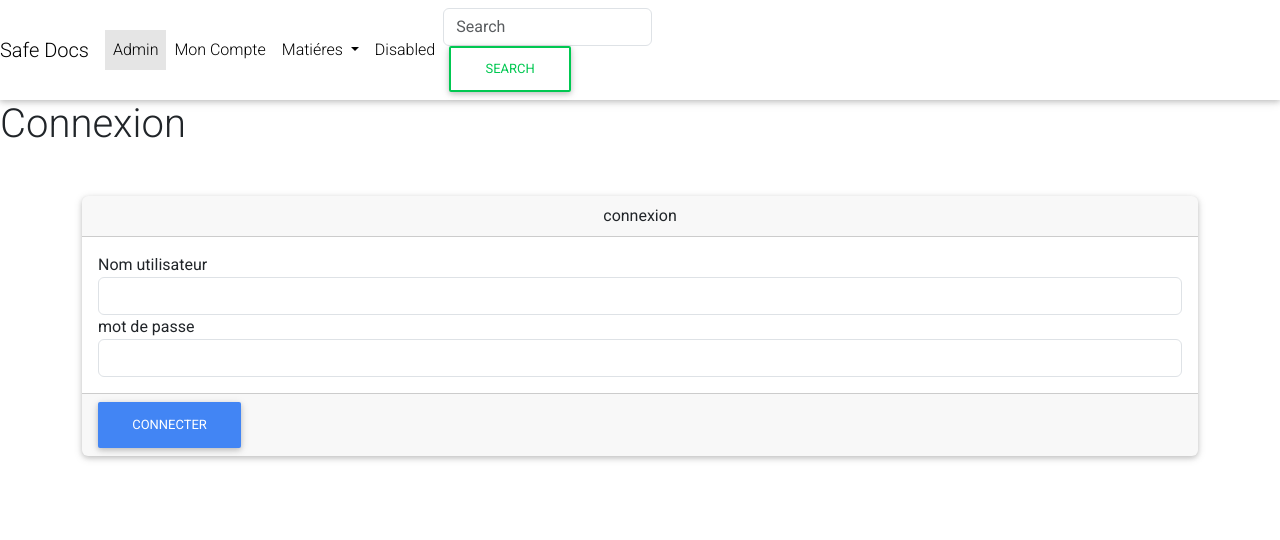
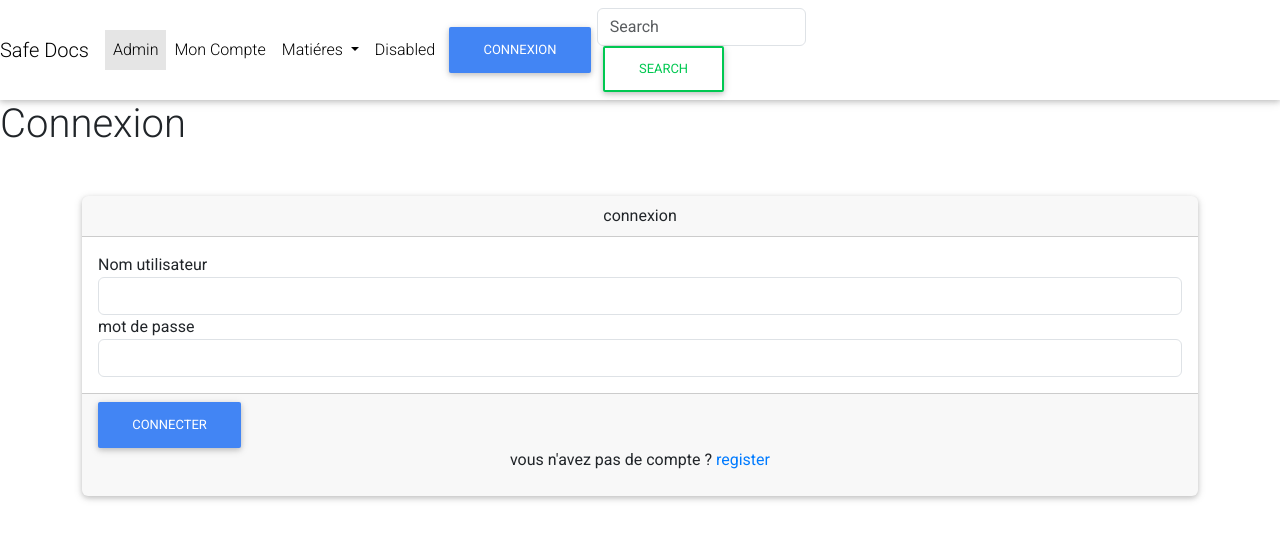
Before and after one commit to rimKhedher2022/djangoGestionDocuments, a Django app: page /auth/login in a window 1280 px wide. Shown: the top 540 px of the page. Run offline with Django 4.2, Linux system fonts and the light colour scheme; parts of the project's set-up code (start-up, migrations or seed data) failed here and were passed over; some libraries are stand-ins or nearby versions.

Commit message:
login et register

```diff
--- a/app_auth/forms.py
+++ b/app_auth/forms.py
@@ -4,3 +4,8 @@ from django import forms
 class LoginForm(forms.Form):
     username = forms.CharField(label="Nom utilisateur",widget=forms.TextInput(attrs={'class':'form-control'}))
     pwd = forms.CharField(label="Mot de passe",widget=forms.PasswordInput(attrs={'class':'form-control'}))
+
+class RegisterForm(forms.Form):
+    username = forms.CharField(label="Nom utilisateur",widget=forms.TextInput(attrs={'class':'form-control'}))
+    pwd = forms.CharField(label="Mot de passe",widget=forms.PasswordInput(attrs={'class':'form-control'}))
+    pwd_confirm = forms.CharField(label="Mot de passe de confirmation",widget=forms.PasswordInput(attrs={'class':'form-control'}))
--- a/app_auth/templates/login.html
+++ b/app_auth/templates/login.html
@@ -31,7 +31,7 @@ Connexion
 
                     {% if form.username.errors %}
                     {% for error in form.username.errors%}
-                    <div><small class="text-danger">{{error}}</small></div>
+                    <div class="div-error-{{form.username.name}}"><small class="text-danger">{{error}}</small></div>
                     {% endfor %}
                     {% endif %}
 
@@ -40,7 +40,7 @@ Connexion
                     <label for="id_pwd">mot de passe</label>
                     {% if form.pwd.errors %}
                     {% for error in form.pwd.errors%}
-                    <div><small class="text-danger">{{error}}</small></div>
+                    <div class="div-error-{{form.pwd.name}}"><small class="text-danger">{{error}}</small></div>
                     {% endfor %}
                     {% endif %}
                     {{form.pwd}}
@@ -48,8 +48,10 @@ Connexion
 
                 <div class="card-footer">
                     <button class="btn btn-primary btn-block submit">connecter</button>
+                    <p class="text-center">vous n'avez pas de compte ? <a href="{% url 'register' %}">register</a></p>
+                </div>
 
-                </div>
+
             </div>
 
         </form>
--- a/app_auth/urls.py
+++ b/app_auth/urls.py
@@ -1,9 +1,11 @@
 from unicodedata import name
 from django.urls import path
-from .views import login
+from .views import *
 
 urlpatterns=[
-    path('login',login,name='login')
+    path('login',login_toDoc,name='login'),
+    path('register',register,name='register'),
+    path('logout',logout_f,name='logout'),
 
     # admin
 # 123456
--- a/app_auth/views.py
+++ b/app_auth/views.py
@@ -1,12 +1,13 @@
 from django.shortcuts import render,redirect
-from django.contrib.auth import authenticate
+from django.contrib.auth import authenticate,login,logout
+from django.contrib.auth.models import User
 from django.contrib import messages
-from .forms import LoginForm
+from .forms import *
 
-def login(request):
+def login_toDoc(request):
 
-    # admin
-# 123456
+            # admin
+            # 123456
     if request.method == "POST":
         form = LoginForm(request.POST)
         if form.is_valid():
@@ -14,6 +15,7 @@ def login(request):
             pwd = form.cleaned_data['pwd']
             user = authenticate(username=username,password=pwd)
             if user is not None:
+                login(request,user)
                 return redirect('home')
             else:
                 messages.error(request,"Authentification échouée")
@@ -30,5 +32,34 @@ def login(request):
     return render(request,"login.html",{'form':form})
 
 
-# admin
-# 123456
+                # admin
+                # 123456
+
+
+def register(request):
+    if request.method == "POST":
+        form=RegisterForm(request.POST)
+        if form.is_valid():
+            username=form.cleaned_data["username"]
+            pwd=form.cleaned_data["pwd"]
+            user = User.objects.create_user(username=username,password=pwd)
+            if user is not None:
+                return redirect("login")
+            else:
+                messages.error(request,"création de compte échouée")
+                return render(request,'register.html',{'form':form})
+        else:
+            return render(request,'register.html',{'form':form})
+            return render(request,"register.html",{})
+    else:
+
+
+        form = RegisterForm()
+        return render(request,"register.html",{'form':form})
+
+
+
+
+def logout_f(request):
+        logout(request)
+        return redirect('login')
--- a/blog/templates/_nav.html
+++ b/blog/templates/_nav.html
@@ -28,6 +28,12 @@
           <a class="nav-link disabled" href="#">Disabled</a>
         </li>
       </ul>
+      {% if user.is_authenticated %}
+      <a href="{% url 'logout' %}" class="btn btn-primary">déconnexion</a>
+      {% else %}
+      <a href="{% url 'login' %}" class="btn btn-primary">connexion</a>
+      {% endif %}
+
       <form class="form-inline my-2 my-lg-0" action="{% url 'search' %}">
         <input class="form-control mr-sm-2" type="search" placeholder="Search" aria-label="Search" name="document">
         <button class="btn btn-outline-success my-2 my-sm-0" type="submit">Search</button>
--- a/blog/templates/index.html
+++ b/blog/templates/index.html
@@ -3,7 +3,7 @@
 
 {% block content %}
 
-<h1 class="text-center mt-4">Bienvenue dans la plateforme DOCU </h1>
+<h1 class="text-center mt-4">Bienvenue dans la plateforme  </h1>
 <div class="container">
   <div class="row">
     {% for document in liste_documents %}
@@ -12,7 +12,7 @@
 
 
 
-        <div class="card-body" style="height:300px;">
+        <div class="card-body" style="height:320px;">
 
 
           <h6>{{document.titre}}</h6>
--- a/blog/templates/search.html
+++ b/blog/templates/search.html
@@ -5,7 +5,7 @@
 <div class="container">
     <h2>Liste de recherche</h2>
     <div class="row">
-       {%for document in %}
+       {%for document in liste_document_search%}
        <div class="col-12 col-md-6 col-lg-3 col-xl-3 mb-3">
         <div class="card p-2">
 
```
Also changed, not shown: app_auth/templates/register.html (added, +49 -0 lines), blog/views.py (+18 -2 lines), db.sqlite3, 6 other files.
